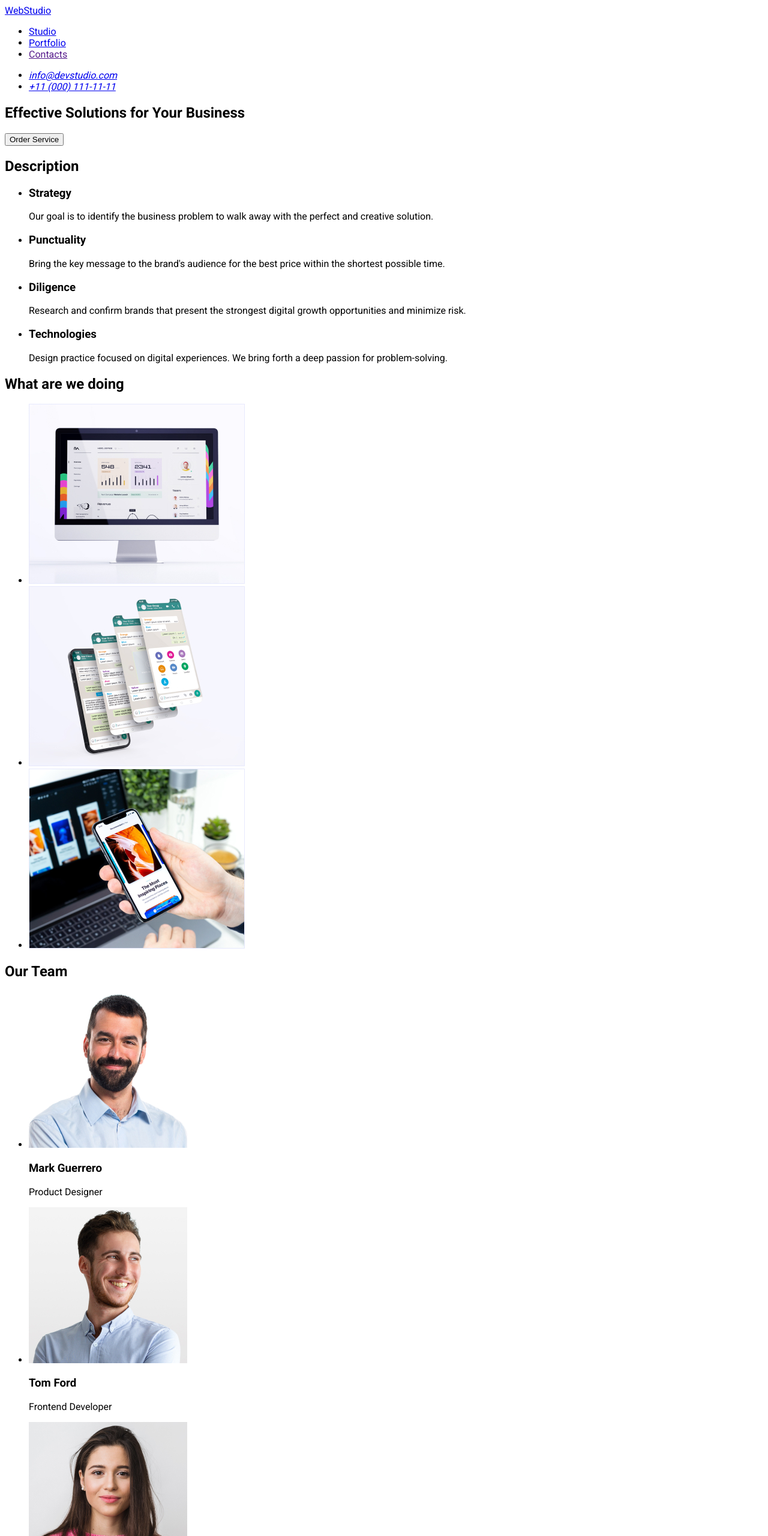
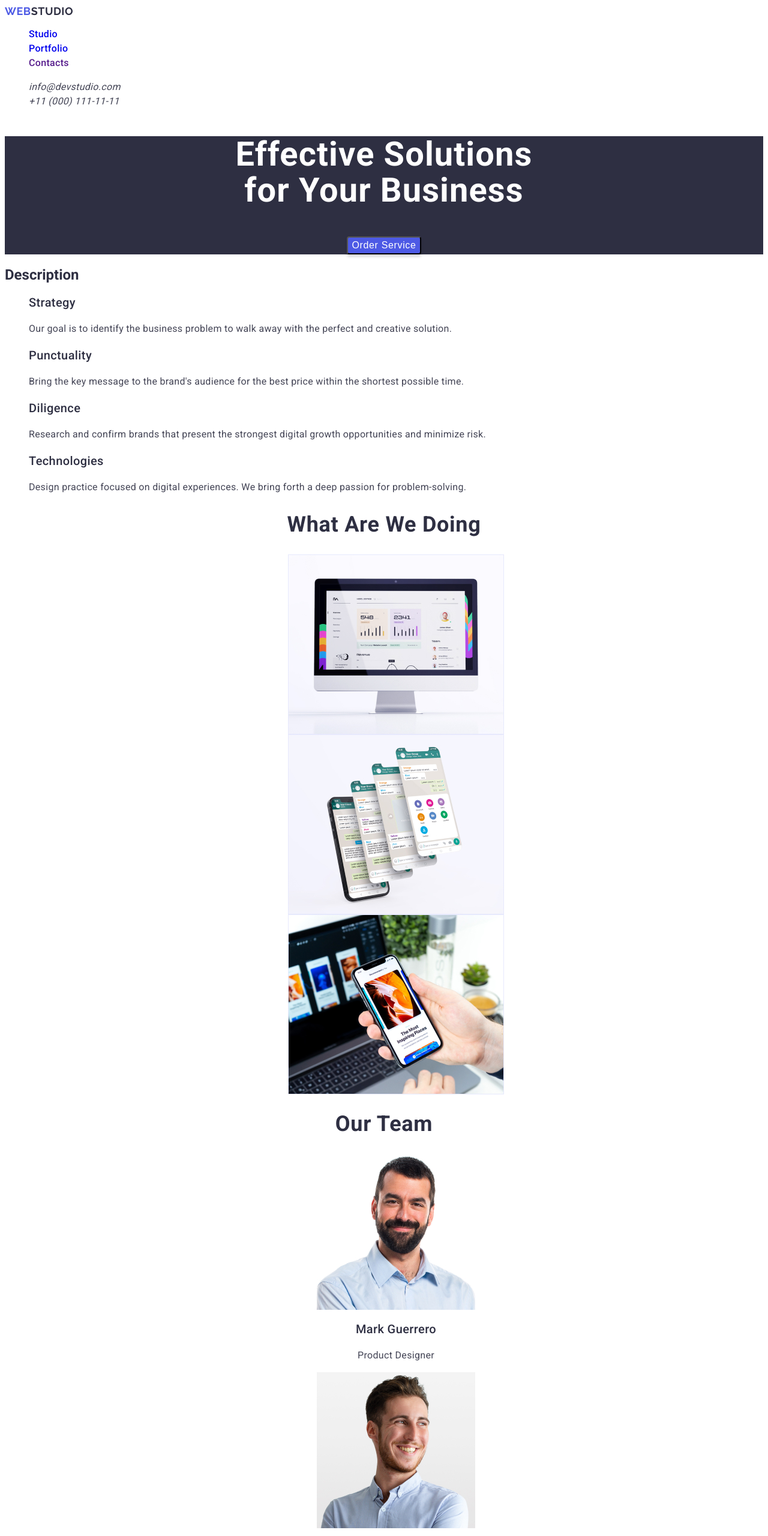
Before and after one commit to AlexPain69/goit-markup-hw-02, a plain HTML site: page index.html in a window 1280 px wide. Shown: the top 2560 px of the page at 60% size. Drawn offline with Linux system fonts and the light colour scheme.

Commit message:
second home-work (finish)

```diff
--- a/css/style.css
+++ b/css/style.css
@@ -1,3 +1,218 @@
+:root {
+  --primary-background-color-white: #fff;
+  --accent-color-iris: #4d5ae5;
+  --primary-color-text: #2e2f42;
+}
+/* site portfolio */
 body {
-  font-family: Roboto, sans-serif;
+  background: var(--primary-background-color-white);
+  font-family: "Roboto", sans-serif;
+  color: var(--primary-color-text);
 }
+
+.btn:hover,
+.btn:focus {
+  cursor: pointer;
+  color:#404BBF;
+}
+
+
+.link:hover,
+.link:focus {
+ color: #4d5ae5;
+
+}
+
+.logo {
+  font-family: "Raleway";
+  font-style: normal;
+  font-weight: 800;
+  font-size: 18px;
+  line-height: 1, 33;
+  color: #2e2f42;
+  letter-spacing: 0.03em;
+  text-decoration: none;
+}
+
+.logo-web {
+  color: #4d5ae5;
+}
+
+.nav-link > li {
+  font-weight: 500;
+  font-size: 16px;
+  line-height: 24px;
+  letter-spacing: 0.02em;
+  color: var(--primary-color-text);
+}
+
+.address a {
+  font-weight: 400;
+  font-size: 16px;
+  line-height: 24px;
+  letter-spacing: 0.02em;
+  color: #434455;
+}
+
+.portfolio-btn li {
+  font-weight: 500;
+  font-size: 16px;
+  line-height: 24px;
+  letter-spacing: 0.04em;
+  color: #4d5ae5;
+}
+
+.menu-title {
+  font-weight: 500;
+  font-size: 20px;
+  line-height: 24px;
+  letter-spacing: 0.02em;
+  color: var(--primary-color-text);
+  text-decoration: none;
+}
+
+.menu-text {
+  font-weight: 400;
+  font-size: 16px;
+  line-height: 24px;
+  letter-spacing: 0.02em;
+  color: #434455;
+  text-decoration: none;
+}
+
+.logo-footer {
+  font-family: "Raleway";
+  font-style: normal;
+  font-weight: 800;
+  font-size: 18px;
+  line-height: 21px;
+  letter-spacing: 0.03em;
+  color: #f4f4fd;
+}
+
+.footer-text {
+  font-weight: 400;
+  font-size: 16px;
+  line-height: 24px;
+  letter-spacing: 0.02em;
+  color: #e7e9fc;
+}
+
+.footer {
+  background: #2e2f42;
+}
+
+.header a {
+  text-decoration: none;
+}
+
+ul > li {
+  list-style: none;
+}
+
+a {
+  text-decoration: none;
+}
+
+/* webstudio  */
+
+.title {
+  background-color: var(--primary-color-text);
+}
+
+.title-phrase {
+  font-weight: 700;
+  font-size: 56px;
+  line-height: 60px;
+  text-align: center;
+  letter-spacing: 0.02em;
+  color: #ffffff;
+}
+
+.box-btn {
+  background: #4D5AE5;
+  display: block;
+  margin-left: auto;
+  margin-right: auto;
+  box-shadow: 0px 4px 4px rgba(0, 0, 0, 0.15);
+  border-radius: 4px;
+}
+
+.btn-txt {
+  font-weight: 500;
+  font-size: 16px;
+  line-height: 24px;
+  letter-spacing: 0.04em;
+  color: #FFFFFF;
+}
+
+/* feature */
+
+.features-header {
+  font-weight: 500;
+  font-size: 20px;
+  line-height: 24px;
+  letter-spacing: 0.02em;
+  color: #2e2f42;
+}
+
+.features-text {
+  font-weight: 400;
+  font-size: 16px;
+  line-height: 24px;
+  letter-spacing: 0.02em;
+  color: #434455;
+}
+
+/* work  */
+
+.work-title {
+  font-weight: 700;
+  font-size: 36px;
+  line-height: 40px;
+  text-align: center;
+  letter-spacing: 0.02em;
+  text-transform: capitalize;
+  color: #2e2f42;
+}
+.work-program img {
+  display: block;
+  margin-left: auto;
+  margin-right: auto;
+}
+
+/* workers  */
+
+.workers-title {
+  font-weight: 700;
+  font-size: 36px;
+  line-height: 40px;
+  text-align: center;
+  letter-spacing: 0.02em;
+  text-transform: capitalize;
+  color: #2e2f42;
+}
+
+.workers-header {
+  font-weight: 500;
+  font-size: 20px;
+  line-height: 24px;
+  text-align: center;
+  letter-spacing: 0.02em;
+  color: #2e2f42;
+}
+
+.workers-text {
+  font-weight: 400;
+  font-size: 16px;
+  line-height: 24px;
+  text-align: center;
+  letter-spacing: 0.02em;
+  color: #434455;
+}
+
+.workers-list img {
+  display: block;
+  margin-left: auto;
+  margin-right: auto;
+}
--- a/index.html
+++ b/index.html
@@ -6,69 +6,78 @@
     <meta name="viewport" content="width=device-width, initial-scale=1.0" />
     <title>Webstudio</title>
     <link rel="stylesheet" href="./css/style.css" />
+    <link rel="preconnect" href="https://fonts.googleapis.com" />
+    <link rel="preconnect" href="https://fonts.gstatic.com" crossorigin />
     <link
+      href="https://fonts.googleapis.com/css2?family=Raleway:wght@700&family=Roboto:wght@400;500;700;900&display=swap"
       rel="stylesheet"
-      href="https://fonts.googleapis.com/css2?family=Raleway:wght@700&family=Roboto:wght@400;500;700;900&display=swap"
     />
   </head>
   <body>
-    <header>
-      <a href="./index.html">WebStudio</a>
-      <nav>
-        <ul>
-          <li><a href="./index.html">Studio</a></li>
-          <li><a href="./potfolio.html">Portfolio</a></li>
-          <li><a href="">Contacts</a></li>
+    <header class="header">
+      <nav class="nav">
+        <a class="logo link" href="./index.html"
+          ><span class="logo-web">WEB</span>STUDIO</a
+        >
+        <ul class="nav-link link">
+          <li><a class="link" href="./index.html">Studio</a></li>
+          <li><a class="link" href="./potfolio.html">Portfolio</a></li>
+          <li><a class="link" href="">Contacts</a></li>
         </ul>
       </nav>
-      <address>
-        <ul>
-          <li><a href="info@devstudio.com">info@devstudio.com</a></li>
-          <li><a href="+110001111111">+11 (000) 111-11-11</a></li>
+      <address class="address">
+        <ul class="address-info">
+          <li>
+            <a class="link" href="info@devstudio.com">info@devstudio.com</a>
+          </li>
+          <li><a class="link" href="+110001111111">+11 (000) 111-11-11</a></li>
         </ul>
       </address>
     </header>
     <main>
-      <section>
-        <h1>Effective Solutions for Your Business</h1>
-        <button type="button">Order Service</button>
+      <section class="title">
+        <h1 class="title-phrase">
+          Effective Solutions <br />
+          for Your Business
+        </h1>
+        <button type="button" class="box-btn "><span class="btn-txt btn">Order Service</span> </button>
       </section>
-      <section>
-        <h2>Description</h2>
-        <ul>
-          <li>
-            <h3>Strategy</h3>
-            <p>
+      <section class="features">
+        <h2 class="features-title">Description</h2>
+        <ul class="features-benefits">
+          <li class="features-list">
+            <h3 class="features-header">Strategy</h3>
+            <p class="features-text">
               Our goal is to identify the business problem to walk away with the
               perfect and creative solution.
             </p>
           </li>
-          <li>
-            <h3>Punctuality</h3>
-            <p>
+          <li class="features-list">
+            <h3 class="features-header">Punctuality</h3>
+            <p class="features-text">
               Bring the key message to the brand's audience for the best price
               within the shortest possible time.
             </p>
           </li>
-          <li>
-            <h3>Diligence</h3>
-            <p>
+          <li class="features-list">
+            <h3 class="features-header">Diligence</h3>
+            <p class="features-text">
               Research and confirm brands that present the strongest digital
               growth opportunities and minimize risk.
             </p>
           </li>
-          <li>
-            <h3>Technologies</h3>
-            <p>
+          <li class="features-list">
+            <h3 class="features-header">Technologies</h3>
+            <p class="features-text">
               Design practice focused on digital experiences. We bring forth a
               deep passion for problem-solving.
             </p>
           </li>
         </ul>
       </section>
-      <section>
-        <h2>What are we doing</h2>
-        <ul>
+      <section class="work">
+        <h2 class="work-title">What are we doing</h2>
+        <ul class="work-program">
           <li>
             <img src="./images/tech1.jpg" alt="computer" width="360" />
           </li>
@@ -84,13 +93,13 @@
           </li>
         </ul>
       </section>
-      <section>
-        <h2>Our Team</h2>
-        <ul>
+      <section class="workers">
+        <h2 class="workers-title">Our Team</h2>
+        <ul class="workers-list">
           <li>
             <img src="./images/photo1.jpg" alt="designer" width="264" />
-            <h3>Mark Guerrero</h3>
-            <p>Product Designer</p>
+            <h3 class="workers-header">Mark Guerrero</h3>
+            <p class="workers-text">Product Designer</p>
           </li>
           <li>
             <img
@@ -98,25 +107,28 @@
               alt="frontend developer"
               width="264"
             />
-            <h3>Tom Ford</h3>
-            <p>Frontend Developer</p>
+            <h3 class="workers-header">Tom Ford</h3>
+            <p class="workers-text">Frontend Developer</p>
           </li>
           <li>
             <img src="./images/photo3.jpg" alt="marketing" width="264" />
-            <h3>Camila Garcia</h3>
-            <p>Marketing</p>
+            <h3 class="workers-header">Camila Garcia</h3>
+            <p class="workers-text">Marketing</p>
           </li>
           <li>
             <img src="./images/photo4.jpg" alt="ui designer" width="264" />
-            <h3>Daniel Wilson</h3>
-            <p>UI Designer</p>
+            <h3 class="workers-header">Daniel Wilson</h3>
+            <p class="workers-text">UI Designer</p>
           </li>
         </ul>
       </section>
     </main>
-    <footer>
-      <a href="./index.html">WebStudio</a>
-      <p>
+    <!-- FOOTER -->
+    <footer class="footer">
+      <a class="logo-footer link" href="./index.html"
+        ><span class="logo-web">WEB</span>STUDIO</a
+      >
+      <p class="footer-text">
         Increase the flow of customers and sales for your business with digital
         marketing & growth solutions.
       </p>
```
Also changed, not shown: potfolio.html (+65 -55 lines).
